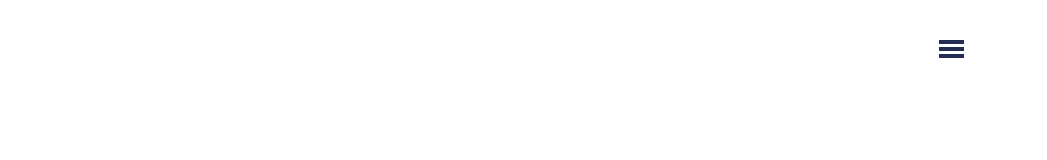
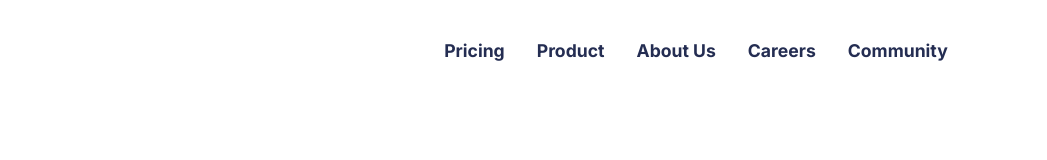
Before and after one commit to Erick-86/manage-landing-page-master, a plain HTML site: page index.html in a window 1280 px wide. Shown: the full height of the page, 233-1280 px from the left. Drawn offline with Linux system fonts and the light colour scheme.

Commit message:
header for larger screen

```diff
--- a/styles.css
+++ b/styles.css
@@ -75,3 +75,29 @@ header button{
     background-attachment: fixed;
     transition: .5s ease;
 }
+
+/* LARGER SCREENS HEADER (MIN: 600px*/
+@media screen and (min-width: 600px)  {
+    .header .header-nav{
+        display: block !important;
+        position: initial;
+        width: auto;
+        margin: 0;
+        padding: 0;
+    }
+
+    .header button{
+        display: none !important;
+    }
+
+    .header .header-nav .nav-links{
+        text-align: inherit;
+        display: flex;
+    }
+
+    .header .header-nav .nav-links li a{
+        margin: 0 1rem;
+        display: flex;
+
+    }
+}
```
